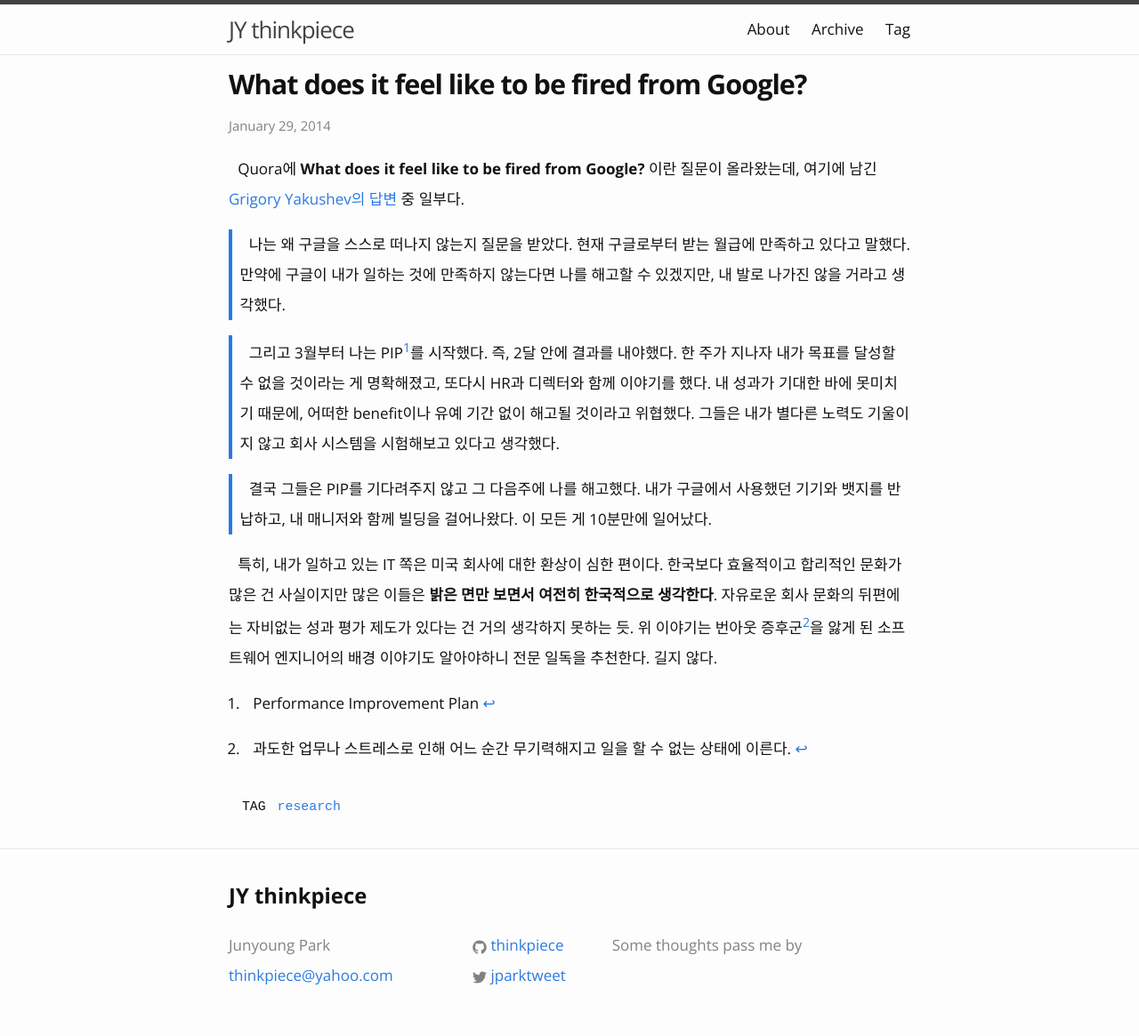
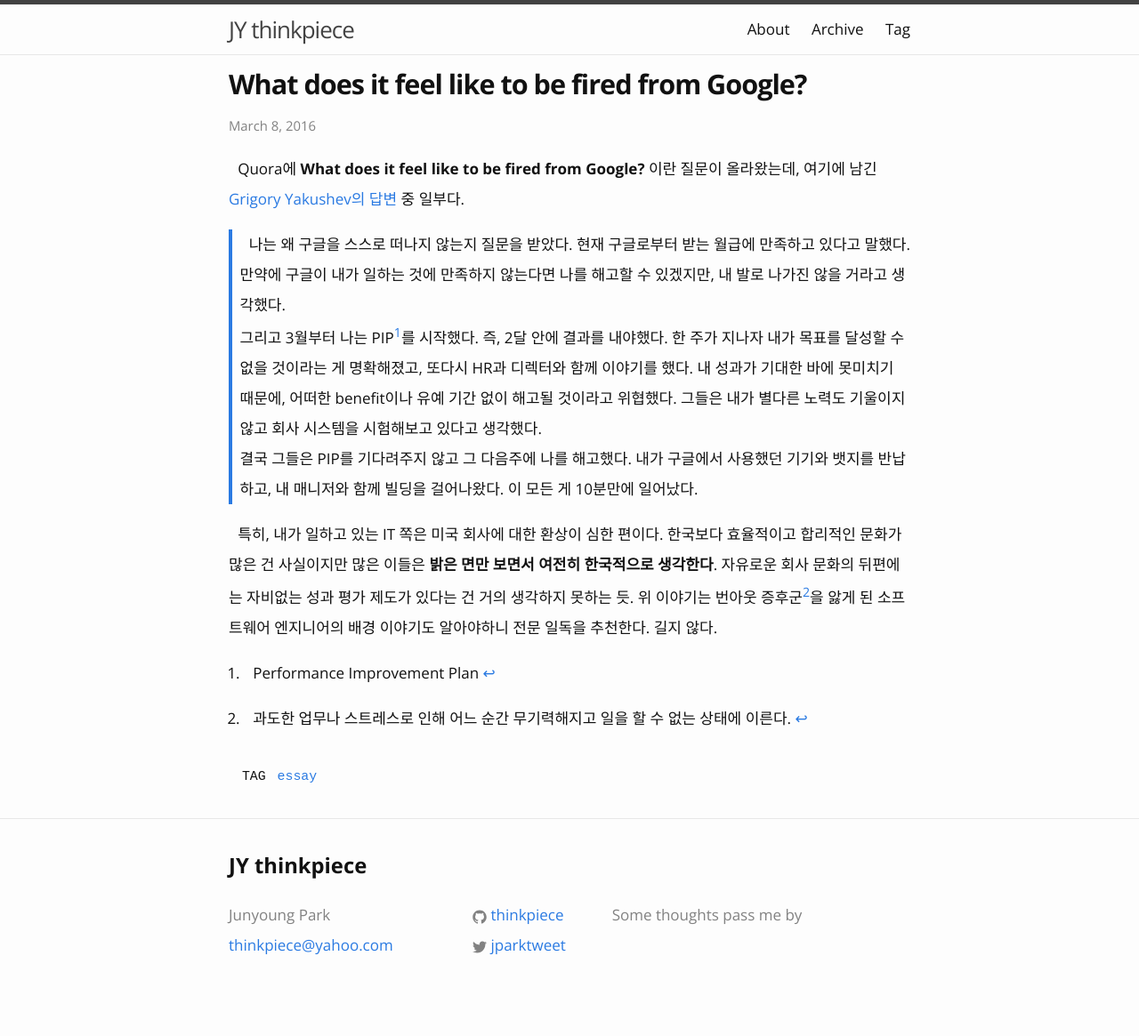
Before and after one commit to thinkpiece/thinkpiece.github.com, a Jekyll site: the page built from _posts/2016-03-08-an-illusion-about-working-in-US.md, in a window 1280 px wide. Shown: the whole page at 89% size. Built offline with Jekyll 4.4.1, drawn with Linux system fonts in a browser that asks for light colours; comment, search, counter and statistics services are not loaded; after the commit the page ends 1131 px from its top, so only the background shows below that.

Commit message:
date fixed

```diff
--- a/_posts/2016-03-08-an-illusion-about-working-in-US.md
+++ b/_posts/2016-03-08-an-illusion-about-working-in-US.md
@@ -1,8 +1,8 @@
 ---
 layout: post
 title: "What does it feel like to be fired from Google?"
-date: 2014-01-29 20:44:00
-tags: [research]
+date: 2016-03-08 15:21:00
+tags: [essay]
 comments: true
 ---
 
@@ -10,11 +10,7 @@ Quora에 **What does it feel like to be fired from Google?** 이란 질문이
 
 
 > 나는 왜 구글을 스스로 떠나지 않는지 질문을 받았다. 현재 구글로부터 받는 월급에 만족하고 있다고 말했다. 만약에 구글이 내가 일하는 것에 만족하지 않는다면 나를 해고할 수 있겠지만, 내 발로 나가진 않을 거라고 생각했다.
-
-
 > 그리고 3월부터 나는 PIP[^1]를 시작했다. 즉, 2달 안에 결과를 내야했다. 한 주가 지나자 내가 목표를 달성할 수 없을 것이라는 게 명확해졌고, 또다시 HR과 디렉터와 함께 이야기를 했다. 내 성과가 기대한 바에 못미치기 때문에, 어떠한 benefit이나 유예 기간 없이 해고될 것이라고 위협했다. 그들은 내가 별다른 노력도 기울이지 않고 회사 시스템을 시험해보고 있다고 생각했다.
-
-
 > 결국 그들은 PIP를 기다려주지 않고 그 다음주에 나를 해고했다. 내가 구글에서 사용했던 기기와 뱃지를 반납하고, 내 매니저와 함께 빌딩을 걸어나왔다. 이 모든 게 10분만에 일어났다.
 
 
```
